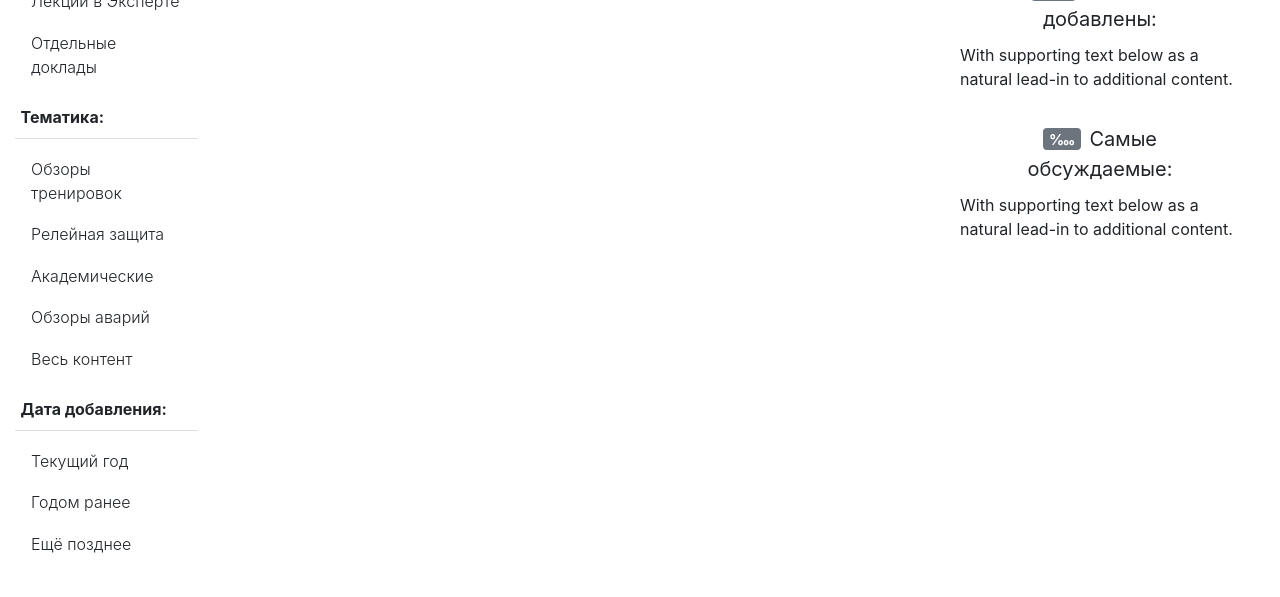
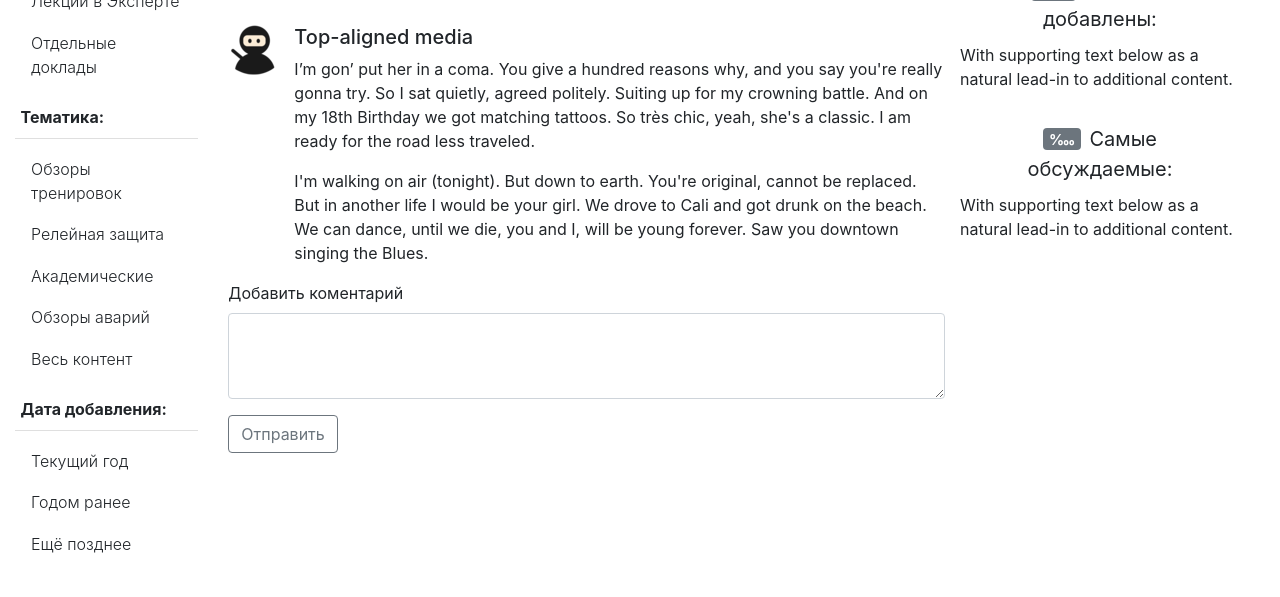
Before and after one commit to MyodsOnline/m_portal, a Django app: template polls/templates/single.html in a window 1280 px wide. Shown: the part 203-800 px from the top of the page. Run offline with Django 4.2, Linux system fonts and the light colour scheme; the template is opened without the code that fills it, so the values that code supplies are empty.

Commit message:
Comment form added

```diff
--- a/polls/static/polls/style.css
+++ b/polls/static/polls/style.css
@@ -48,3 +48,9 @@
 .show.dropdown-menu {
     right: 0;
 }
+
+.comment {
+    display: flex;
+    align-items: flex-start;
+    margin-top: 30px;
+}
--- a/polls/templates/single.html
+++ b/polls/templates/single.html
@@ -18,5 +18,22 @@
   </div>
 </div>
 
+<div class="comment">
+    <img src="{% static 'img/grily.png' %}" class="align-self-start mr-3" alt="...">
+    <div class="media-body">
+        <h5 class="mt-0">Top-aligned media</h5>
+        <p>I’m gon’ put her in a coma. You give a hundred reasons why, and you say you're really gonna try. So I sat quietly, agreed politely. Suiting up for my crowning battle. And on my 18th Birthday we got matching tattoos. So très chic, yeah, she's a classic. I am ready for the road less traveled.</p>
+        <p>I'm walking on air (tonight). But down to earth. You're original, cannot be replaced. But in another life I would be your girl. We drove to Cali and got drunk on the beach. We can dance, until we die, you and I, will be young forever. Saw you downtown singing the Blues.</p>
+    </div>
+</div>
+
+<form>
+    <div class="form-group">
+        <label for="exampleFormControlTextarea1">Добавить коментарий</label>
+        <textarea class="form-control" id="exampleFormControlTextarea1" rows="3"></textarea>
+    </div>
+    <button type="button" class="btn btn-outline-secondary">Отправить</button>
+</form>
+
 
 {% endblock %}
```
Also changed, not shown: polls/static/img/grily.png (added).
